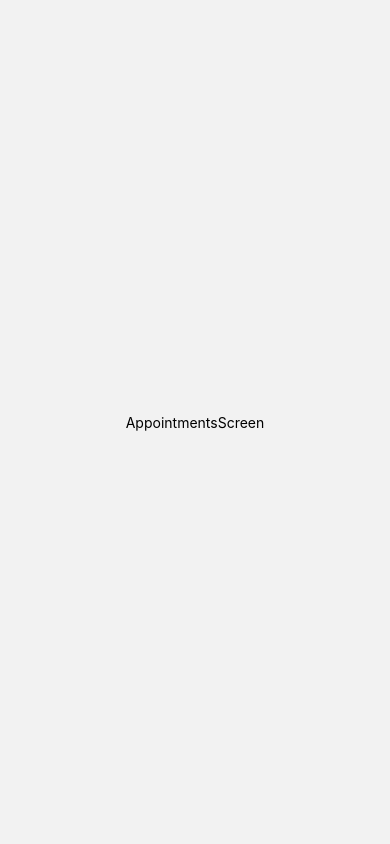
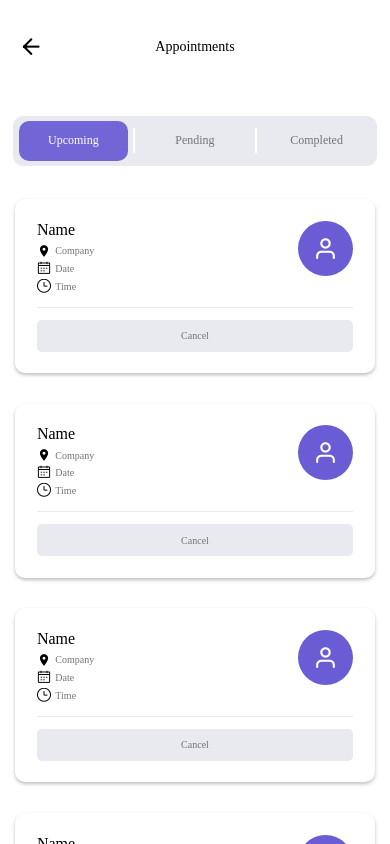
Before and after one commit to abdulmuksith3/AppointmentBooking-Mobile, a React Native app: screen /AppointmentsScreen in a window 390 px wide. Built offline with nearby package versions, Linux system fonts and the light colour scheme.

Commit message:
AppointmentScreen
- Appointment Screen completed with mock data
- HomeScreen shadow added to Seller container

```diff
--- a/screens/AppointmentsScreen.js
+++ b/screens/AppointmentsScreen.js
@@ -1,12 +1,130 @@
 import React, {useState, useEffect} from 'react';
-import { StyleSheet, Text, View, LogBox} from 'react-native';
+import { StyleSheet, Text, View, ScrollView, Dimensions, TouchableOpacity} from 'react-native';
+import {colors, font} from '../theme/theme'
+import { Icon } from 'react-native-elements';
+
+const width = Dimensions.get('window').width;
+const height = Dimensions.get('window').height;
+
+export default function AppointmentsScreen({navigation}) {
+
+  const [appointments, setAppointments] = useState([
+    {
+      status: true
+    },
+    {
+      status: true
+    },
+    {
+      status: true
+    },
+    {
+      status: true
+    }
+  ]);
+
+  const [activeButton, setActiveButton] = useState("upcoming")
+  const [icon, setIcon] = useState(false);
+
+  return (
+    <View style={styles.container}>
+
+      <View style={styles.header}>
+        <TouchableOpacity onPress={()=> navigation.goBack()} style={styles.headerLeft}>
+          <Icon
+              size={25}
+              type="feather"
+              name={"arrow-left"}
+              color={colors.BLACK}
+          />
+        </TouchableOpacity>
+        <View style={styles.headerCenter}>
+          <Text style={styles.headerText}>Appointments</Text>
+        </View>
+        <View style={styles.headerRight}></View>
+      </View>
 
 
-export default function AppointmentsScreen() {
+      <View style={styles.center}>
+        <View style={styles.buttonGroupContainer}>
+          <TouchableOpacity onPress={()=> setActiveButton("upcoming")} style={activeButton === "upcoming" ? styles.activeButton : styles.inactiveButton}>
+            <Text style={activeButton === "upcoming" ? styles.activeButtonText : styles.inactiveButtonText}>Upcoming</Text>
+          </TouchableOpacity>
+          <View style={styles.buttonGroupSeperator}></View>
+          <TouchableOpacity onPress={()=> setActiveButton("pending")} style={activeButton === "pending" ? styles.activeButton : styles.inactiveButton}>
+            <Text style={activeButton === "pending" ? styles.activeButtonText : styles.inactiveButtonText}>Pending</Text>
+          </TouchableOpacity>
+          <View style={styles.buttonGroupSeperator}></View>
+          <TouchableOpacity onPress={()=> setActiveButton("completed")} style={activeButton === "completed" ? styles.activeButton : styles.inactiveButton}>
+            <Text style={activeButton === "completed" ? styles.activeButtonText : styles.inactiveButtonText}>Completed</Text>
+          </TouchableOpacity>
+        </View>
+      </View>
 
-  return (
-    <View style={{ flex: 1, alignItems: 'center', justifyContent: 'center' }}>
-        <Text>AppointmentsScreen</Text>
+
+      <View style={styles.body}>
+        <ScrollView style={styles.scrollView}>
+          {appointments && appointments.filter(x=> x.status === true).map((item, index) =>
+            <View key={index} style={styles.appointmentContainer}>
+              <View style={styles.innerAppointmentContainer}>
+                <View style={styles.innerAppointmentContainerTop}>
+                  <View style={styles.innerAppointmentContainerTopLeft}>
+                    <View style={styles.nameView}>
+                      <Text style={styles.nameText}>Name</Text>
+                    </View>
+                    <View style={styles.detailView}>
+                      <Icon
+                          size={14}
+                          type={"material"}
+                          name={"location-on"}
+                          color={colors.BLACK}
+                      />
+                      <Text style={styles.detailText}>Company</Text>
+                    </View>
+                    <View style={styles.detailView}>
+                      <Icon
+                          size={14}
+                          type={"ant-design"}
+                          name={"calendar"}
+                          color={colors.BLACK}
+                      />
+                      <Text style={styles.detailText}>Date</Text>
+                    </View>
+                    <View style={styles.detailView}>
+                      <Icon
+                          size={14}
+                          type={"ant-design"}
+                          name={"clockcircleo"}
+                          color={colors.BLACK}
+                      />
+                      <Text style={styles.detailText}>Time</Text>
+                    </View>
+                  </View>
+                  <View style={styles.innerAppointmentContainerTopRight}>
+                    {icon ?
+                      <Text style={styles.appointmentUserImage}>IMG</Text>
+                      :
+                      <View style={styles.appointmentUserIcon}>
+                        <Icon
+                            size={25}
+                            type={"feather"}
+                            name={"user"}
+                            color={colors.WHITE}
+                        />
+                      </View>
+                    }
+                  </View>
+                </View>
+                <View style={styles.innerAppointmentContainerBottom}>
+                  <TouchableOpacity onPress={()=> console.log("Cancelled Pressed")} style={styles.cancelButton}>
+                    <Text style={styles.cancelButtonText}>Cancel</Text>
+                  </TouchableOpacity>
+                </View>
+              </View>
+            </View>
+          )}
+        </ScrollView>
+      </View>
     </View>
   );
 }
@@ -14,8 +132,189 @@ export default function AppointmentsScreen() {
 const styles = StyleSheet.create({
   container: {
     flex: 1,
-    backgroundColor: '#fff',
-    alignItems: 'center',
-    justifyContent: 'center',
+    backgroundColor: colors.WHITE,
+    // alignItems: 'center',
+    // justifyContent: 'center',
+    paddingLeft:"1%",
+    paddingRight:"1%"
   },
+
+
+  //------------- HEADER -------------
+  header:{
+    flex:1,
+    // backgroundColor: "red",
+    flexDirection:"row"
+  },
+  headerLeft:{
+    flex:1,
+    // backgroundColor:"yellow",
+    justifyContent:"center",
+    alignItems:"center"
+  },
+  headerCenter:{
+    flex:5,
+    // backgroundColor:"yellow",
+    justifyContent:"center",
+    alignItems:"center"
+  },
+  headerText:{
+    fontSize: 14,
+    fontFamily: font.MEDIUM,
+    color: colors.BLACK
+  },
+  headerRight:{
+    flex:1,
+    // backgroundColor:"yellow"
+  },
+
+
+  //------------- CENTER -------------
+  center:{
+    flex:1,
+    // backgroundColor: "blue",
+    justifyContent:"center",
+    alignItems:"center"
+  },
+  buttonGroupContainer:{
+    // flex:1,
+    backgroundColor: colors.LIGHT_GRAY,
+    flexDirection:"row",
+    // margin: "5%",
+    height: 50,
+    width:"95%",
+    borderRadius:10,
+    alignItems:"center",
+    justifyContent:"space-evenly"
+  },
+  activeButton:{
+    backgroundColor: colors.PURPLE,
+    // flex:0.9,
+    justifyContent:"center",
+    alignItems:"center",
+    height:"80%",
+    width:"30%",
+    borderRadius:10,
+  },
+  inactiveButton:{
+    backgroundColor: colors.LIGHT_GRAY,
+    // flex:0.9,
+    justifyContent:"center",
+    alignItems:"center",
+    height:"80%",
+    width:"30%",
+    borderRadius:10,
+  },
+  activeButtonText:{
+    fontSize:12,
+    fontFamily:font.REGULAR,
+    color: colors.WHITE
+  },
+  inactiveButtonText:{
+    fontSize:12,
+    fontFamily:font.REGULAR,
+    color: colors.GRAY
+  },
+  buttonGroupSeperator:{
+    backgroundColor: colors.WHITE,
+    height:"50%",
+    width:"0.5%"
+  },
+
+
+  //------------- BODY -------------
+  body:{
+    flex:7,
+    // backgroundColor: "red"
+  },
+  scrollView:{
+    // margin:"3%",
+    // backgroundColor:"yellow",
+    // marginBottom: 0
+  },
+  appointmentContainer:{
+    backgroundColor: colors.WHITE,
+    // borderWidth:1,
+    borderRadius:10,
+    margin:"3%",
+    marginBottom:"5%",
+
+    shadowColor: colors.BLACK,
+    shadowOffset: {
+      width: 0,
+      height: 2,
+    },
+    shadowOpacity: 0.25,
+    shadowRadius: 3.84,
+    elevation: 5,
+  },
+  innerAppointmentContainer:{
+    // backgroundColor:"green",
+    margin:"6%"
+  },
+  innerAppointmentContainerTop:{
+    flexDirection:"row"
+  },
+  innerAppointmentContainerTopLeft:{
+    // backgroundColor:"yellow",
+    width:"70%",
+    // height:"80%"
+  },
+  nameView:{
+    marginBottom:5
+  },
+  nameText:{
+    fontSize:16,
+    fontFamily: font.MEDIUM,
+    color: colors.BLACK
+  },
+  detailView:{
+    flexDirection:"row",
+    alignItems:"center",
+    marginBottom:3
+  },
+  detailText:{
+    fontSize:10,
+    fontFamily: font.REGULAR,
+    color: colors.GRAY,
+    paddingLeft:"2%"
+  },
+  innerAppointmentContainerTopRight:{
+    alignItems:'flex-end',
+    // backgroundColor:"blue",
+    width:"30%"
+  },
+  appointmentUserImage:{
+
+  },
+  appointmentUserIcon:{
+    width:55,
+    height:55,
+    borderRadius:120,
+    backgroundColor: colors.DARK_PURPLE,
+    justifyContent:"center",
+    alignItems:"center"
+  },
+  innerAppointmentContainerBottom:{
+    // backgroundColor:"red",
+    height: 45,
+    borderTopWidth:1,
+    borderColor: colors.LIGHT_GRAY,
+    justifyContent:"flex-end",
+    marginTop:10
+  },
+  cancelButton:{
+    backgroundColor: colors.LIGHT_GRAY,
+    borderRadius:5,
+    justifyContent:"center",
+    alignItems:"center",
+    height:32
+  },
+  cancelButtonText:{
+    fontSize: 10,
+    fontFamily: font.MEDIUM,
+    color: colors.GRAY
+  }
+
+
 });
--- a/screens/HomeScreen.js
+++ b/screens/HomeScreen.js
@@ -1,5 +1,5 @@
 import React, {useState, useEffect} from 'react';
-import { StyleSheet, Text, View, ScrollView, Dimensions, TouchableOpacity, RecyclerViewBackedScrollViewBase} from 'react-native';
+import { StyleSheet, Text, View, ScrollView, Dimensions, TouchableOpacity} from 'react-native';
 import {colors, font} from '../theme/theme'
 import { Icon } from 'react-native-elements';
 
@@ -126,7 +126,7 @@ export default function HomeScreen({navigation}) {
         </View>
         <View style={styles.sellerViewBottom}>
           {sellers && sellers.filter(x=> x.status === true).map((item, index) =>
-            <TouchableOpacity onPress={()=>navigation.navigate("SellerScreen")} style={[styles.sellerContainer, index%2 !== 0 && {marginLeft:"7%"}]}>
+            <TouchableOpacity key={index} onPress={()=>navigation.navigate("SellerScreen")} style={[styles.sellerContainer, index%2 !== 0 && {marginLeft:"7%"}]}>
               <View style={styles.sellerContainerTop}>
                 {icon ?
                   <Text style={styles.sellerUserImage}>IMG</Text>
@@ -395,12 +395,19 @@ const styles = StyleSheet.create({
     // marginRight:"1%"
   },
   sellerContainer:{
-    backgroundColor: colors.LIGHT_GRAY,
+    backgroundColor: colors.WHITE,
     height: 190,
     width: "45%",
     borderRadius:10,
-    marginBottom:"8%"
-
+    marginBottom:"8%",
+    shadowColor: colors.BLACK,
+    shadowOffset: {
+      width: 0,
+      height: 2,
+    },
+    shadowOpacity: 0.25,
+    shadowRadius: 3.84,
+    elevation: 5,
   },
   sellerContainerTop:{
     height:"60%",
```
